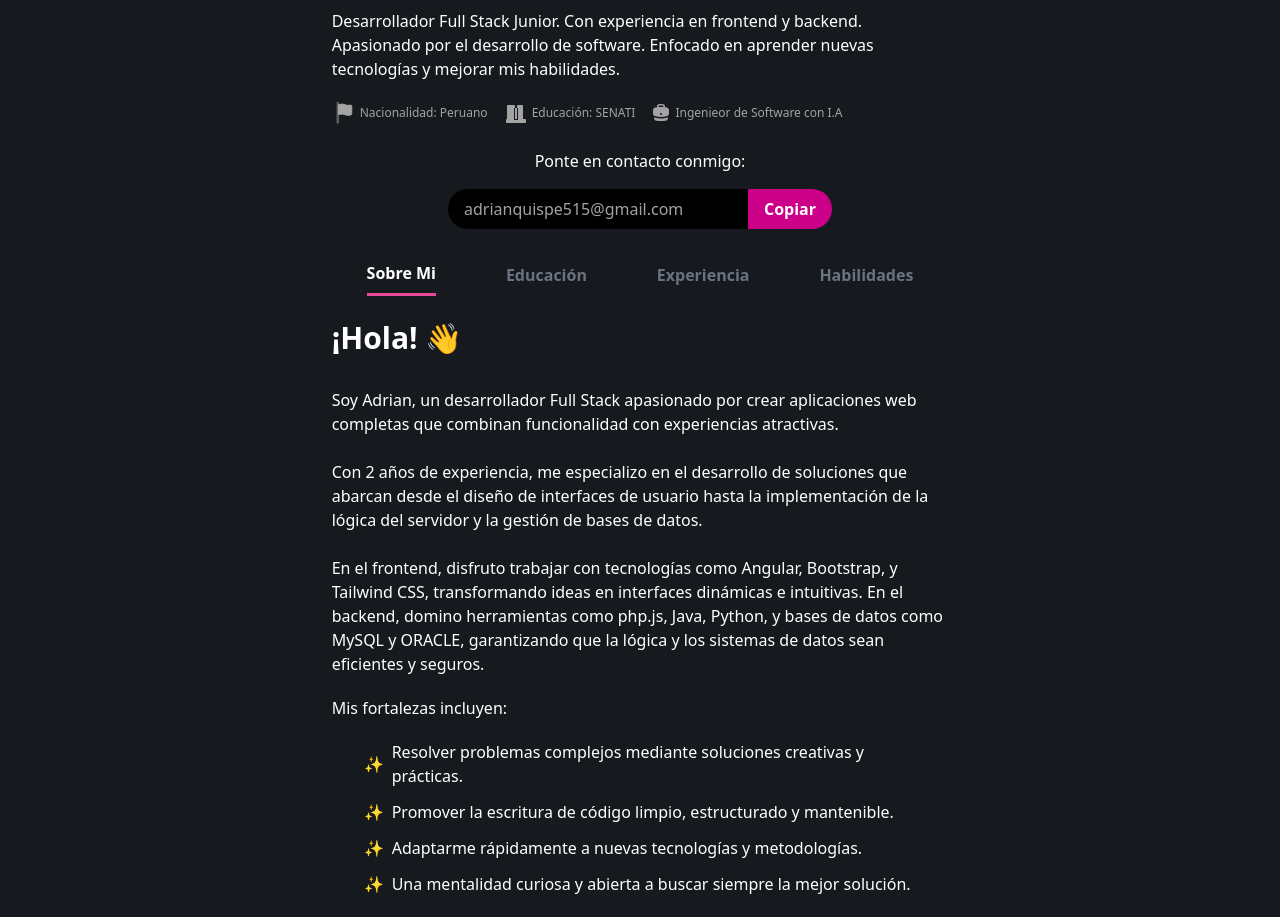
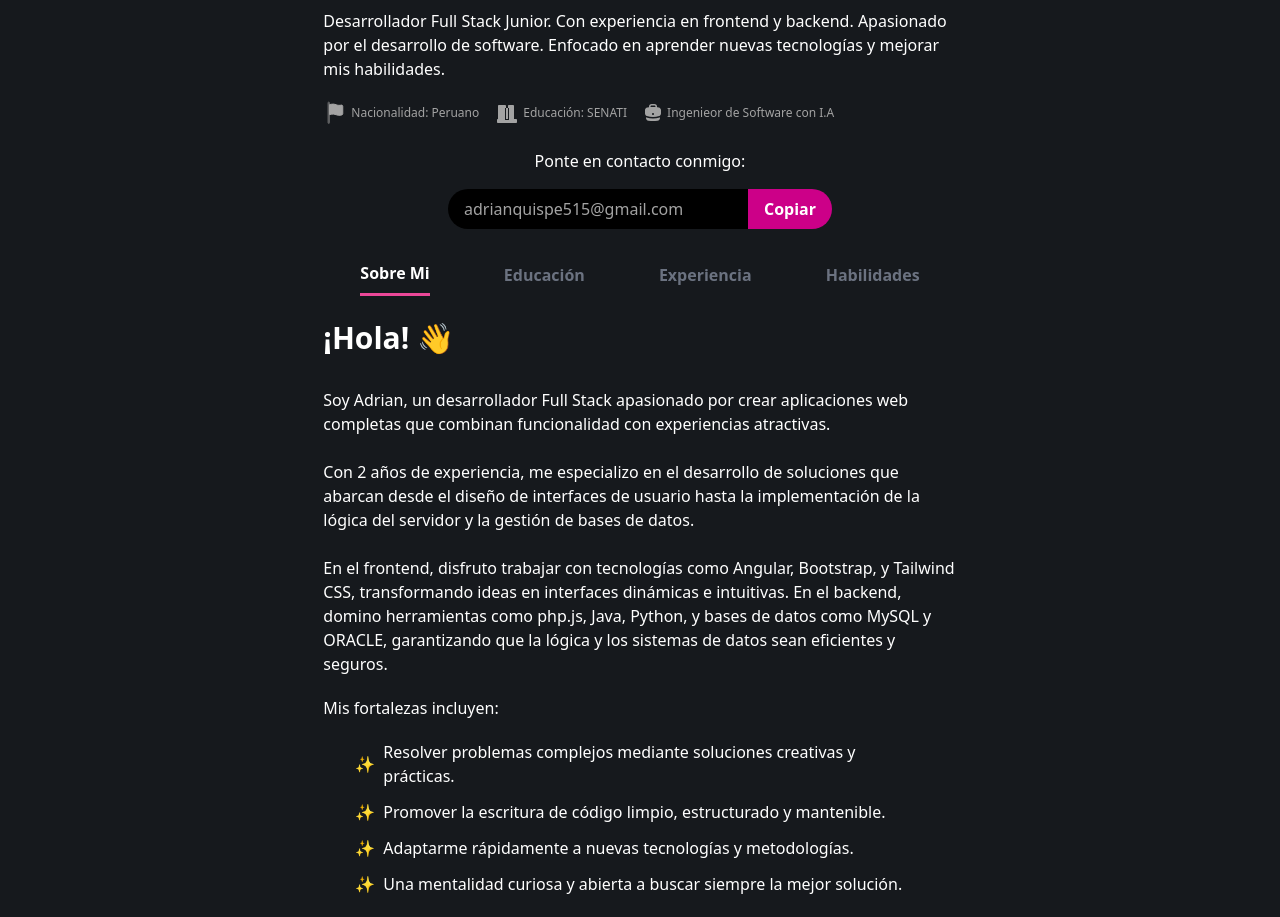
Before and after one commit to AdrianQuispe16/portafolio-web, an Astro site: page / in a window 1280 px wide. Shown: the part 629-1546 px from the top of the page. Built offline with nearby package versions, Linux system fonts and the light colour scheme; Astro itself is replaced by a stand-in of ours.

Commit message:
responsiv 011

```diff
--- a/src/layouts/Layouts.astro
+++ b/src/layouts/Layouts.astro
@@ -6,7 +6,7 @@ import NavBar from "../Components/NavBar.astro";
 <html lang="en">
   <head>
     <meta charset="UTF-8" />
-    <meta name="viewport" content="width=device-width, initial-scale=1, maximum-scale=1, user-scalable=no">
+    <meta name="viewport" content="width=device-width, initial-scale=1.0" />
     <link href="https://cdnjs.cloudflare.com/ajax/libs/font-awesome/6.5.0/css/all.min.css" rel="stylesheet">
     <link rel="icon" type="image/png" href="img/logo1.webp">
     <title>Adrian.dev</title>
--- a/src/pages/index.astro
+++ b/src/pages/index.astro
@@ -11,7 +11,7 @@ import Footer from "../Components/Footer.astro";
 <Layout >
 
 	<!-- Header estático -->
-    <main class="w-tamañoCuerpo items-center justify-center mx-auto">
+    <main class="w-full md:w-tamañoCuerpo items-center justify-center mx-auto">
         <Header />
         <Abaut />
         <Education />
--- a/src/styles/styles.css
+++ b/src/styles/styles.css
@@ -1,3 +1,5 @@
+
+
 @tailwind base;
 @tailwind components;
 @tailwind utilities;
--- a/tailwind.config.js
+++ b/tailwind.config.js
@@ -13,7 +13,8 @@ export default {
 				colorOpciones: '#868e96',
 			},
 			width: {
-				tamañoCuerpo: '740px',
+				tamañoCuerpo: '760px',
+        tamañoTelefono: '520px',
 			},
 		},
 	},
```
